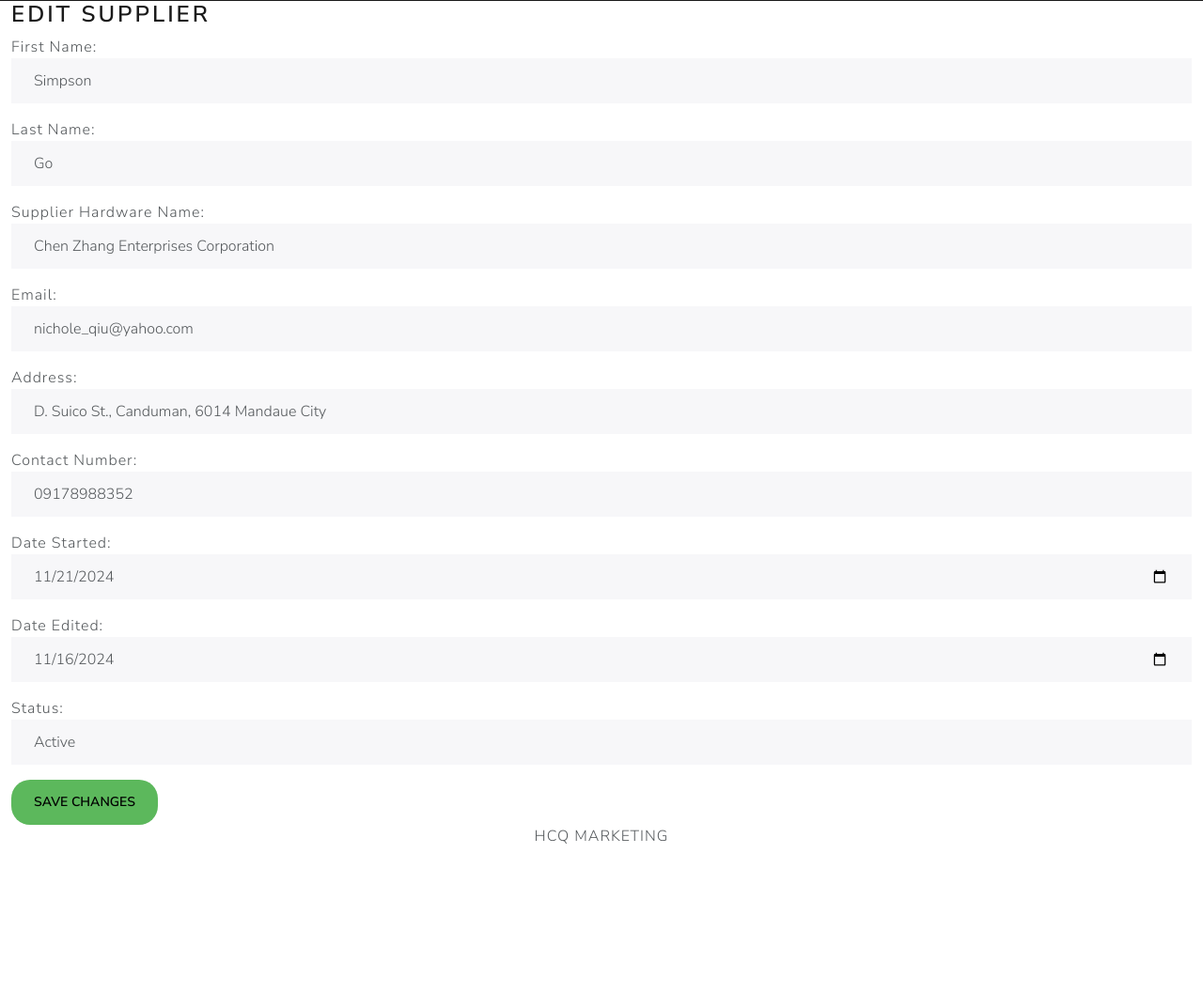
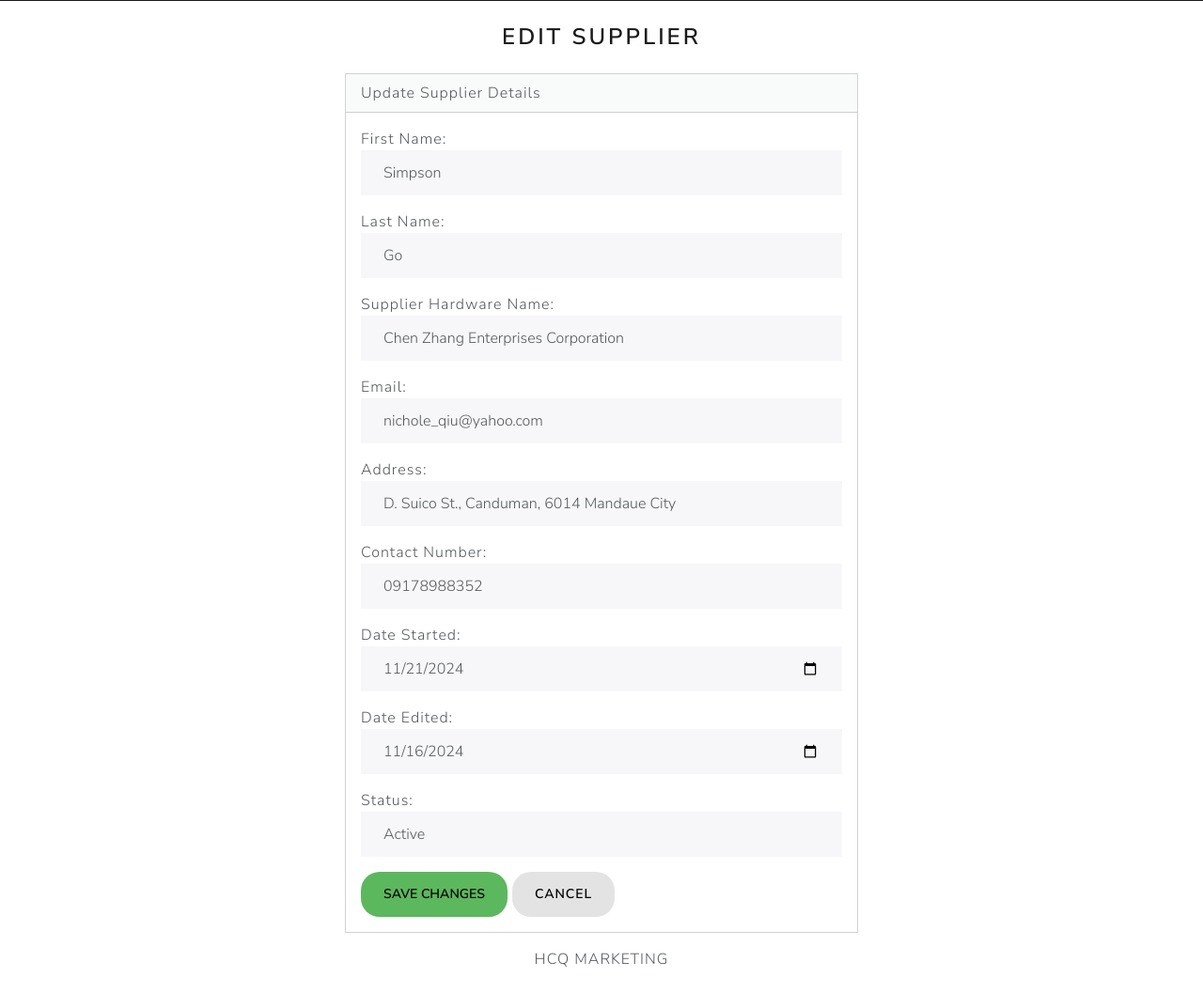
Before and after one commit to krlgarcia/hcqmarketing, a Django app: page /suppliers/1/edit/ in a window 1280 px wide. Shown: the part 91-1148 px from the top of the page at 94% size. Before the commit the page ends 989 px from the top, so only its background shows below. Run offline with Django 5.2, Linux system fonts and the light colour scheme; data comes from the database, SQL or seed files in the repository; both versions use the stored data as it was after the commit; some libraries are stand-ins or nearby versions.

Commit message:
Edit Details changes

```diff
--- a/suppliers/templates/suppliers/edit.html
+++ b/suppliers/templates/suppliers/edit.html
@@ -1,10 +1,24 @@
 {% extends "base.html" %}
 
 {% block body %}
-<h3>Edit Supplier</h3>
-<form method="post">
-    {% csrf_token %}
-    {{ form.as_p }}  <!-- This will render the form fields along with any errors -->
-    <button type="submit" class="btn btn-add-save">Save Changes</button>
-</form>
+
+<div class="container mt-4">
+    <h3 class="text-center mb-4">Edit Supplier</h3>
+    <div class="row justify-content-center">
+        <div class="col-6">
+            <div class="card bg-secondary mb-3">
+                <div class="card-header">Update Supplier Details</div>
+                <div class="card-body">
+                    <form method="POST">
+                        {% csrf_token %}
+                        {{ form.as_p }}
+                        <button type="submit" class="btn btn-add-save">Save Changes</button>
+                        <a href="{% url 'suppliers_index' %}" class="btn btn-cancel">Cancel</a>
+                    </form>
+                </div>
+            </div>
+        </div>
+    </div>
+</div>
+
 {% endblock %}
--- a/suppliers/templates/suppliers/index.html
+++ b/suppliers/templates/suppliers/index.html
@@ -35,7 +35,9 @@
     <div class = "col-12">
         {% if suppliers %}
         <div class="card bg-light ms-4 me-4 mb-4">
-            <div class="card-header"></div>
+            <div class="card-header">
+                <h5 class="card-title">Supplier Records</h5>
+            </div>
             <div class="card-body">
                 <p class="card-text">
                     <div class ="table-responsive">
```
Also changed, not shown: customers/templates/customers/edit.html (+20 -6 lines), products/templates/products/product_edit.html (+18 -7 lines), db.sqlite3.
